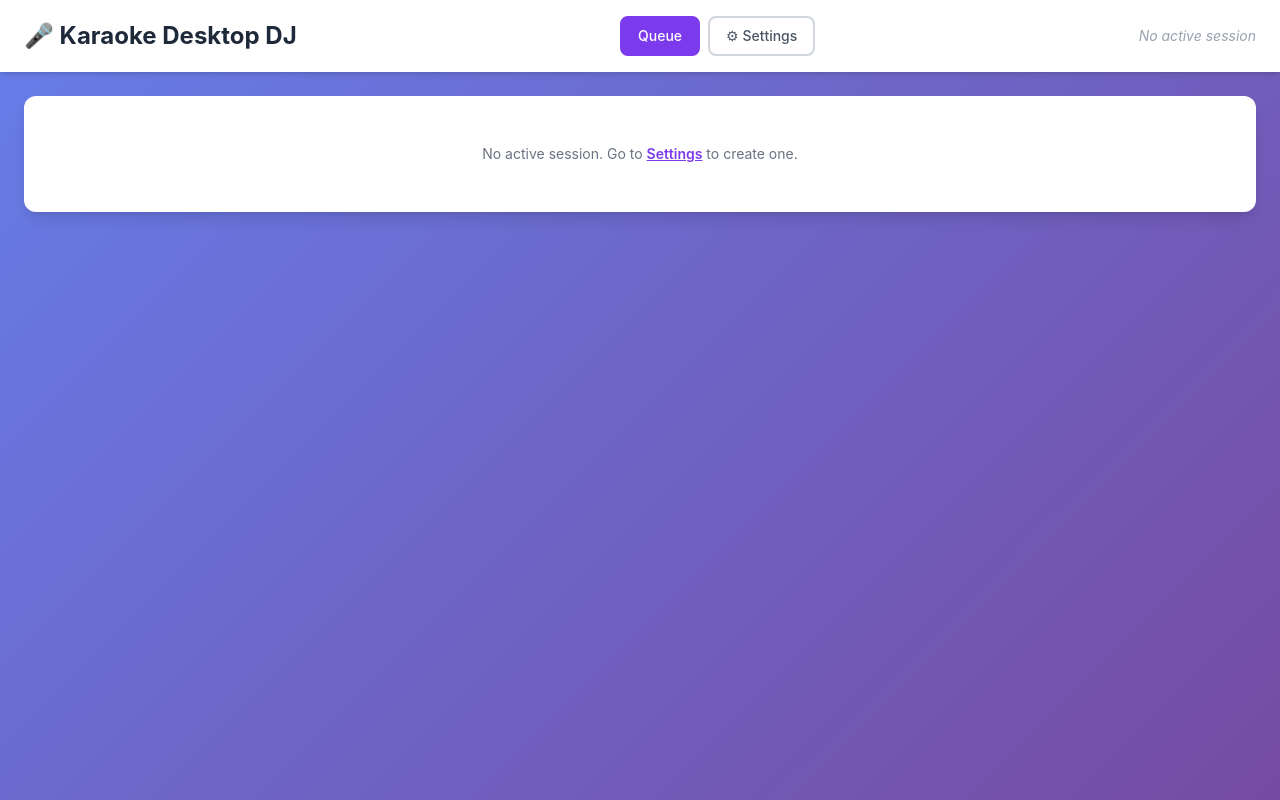
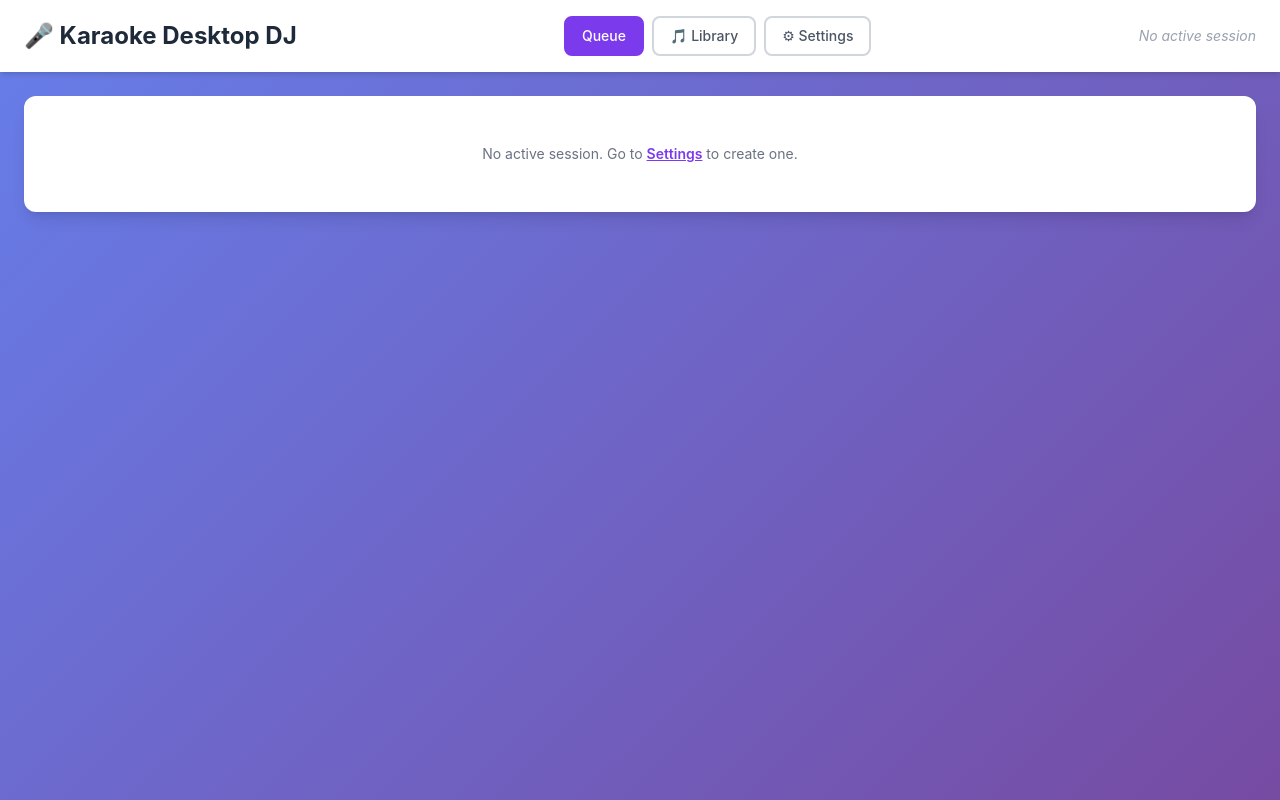
Before and after one commit to sabrina-stangler/karaoke-app, a React (Vite) app in the folder desktop-dj/: page / in a window 1280 px wide. Built offline with nearby package versions, Linux system fonts and the light colour scheme.

Commit message:
Moved Music Library to it's own tab

```diff
--- a/desktop-dj/src/App.tsx
+++ b/desktop-dj/src/App.tsx
@@ -1,17 +1,21 @@
-import { useState, useEffect } from 'react';
-import { SessionManager } from './components/SessionManager';
-import { MusicLibrary } from './components/MusicLibrary';
-import { QueueDisplay } from './components/QueueDisplay';
-import { wsService } from './websocket';
-import { Session } from './types';
+import { useState, useEffect } from "react";
+import { SessionManager } from "./components/SessionManager";
+import { MusicLibrary } from "./components/MusicLibrary";
+import { QueueDisplay } from "./components/QueueDisplay";
+import { wsService } from "./websocket";
+import { Session } from "./types";
 
-const tabBase = 'px-4 py-2 rounded-lg border-2 text-sm font-medium cursor-pointer transition-all';
-const tabActive = 'bg-[#7c3aed] border-[#7c3aed] text-white';
-const tabInactive = 'border-gray-300 bg-transparent text-gray-600 hover:border-[#7c3aed] hover:text-[#7c3aed]';
+const tabBase =
+  "px-4 py-2 rounded-lg border-2 text-sm font-medium cursor-pointer transition-all";
+const tabActive = "bg-[#7c3aed] border-[#7c3aed] text-white";
+const tabInactive =
+  "border-gray-300 bg-transparent text-gray-600 hover:border-[#7c3aed] hover:text-[#7c3aed]";
 
 function App() {
   const [session, setSession] = useState<Session | null>(null);
-  const [activeTab, setActiveTab] = useState<'queue' | 'settings'>('queue');
+  const [activeTab, setActiveTab] = useState<"queue" | "settings" | "library">(
+    "queue",
+  );
 
   // Setup WebSocket event handlers
   useEffect(() => {
@@ -38,17 +42,25 @@ function App() {
     <div className="min-h-screen flex flex-col">
       <header className="bg-white shadow-md px-6 py-4">
         <div className="max-w-7xl mx-auto flex justify-between items-center flex-wrap gap-4">
-          <h1 className="text-2xl font-bold text-gray-800 m-0">🎤 Karaoke Desktop DJ</h1>
+          <h1 className="text-2xl font-bold text-gray-800 m-0">
+            🎤 Karaoke Desktop DJ
+          </h1>
           <div className="flex gap-2">
             <button
-              className={`${tabBase} ${activeTab === 'queue' ? tabActive : tabInactive}`}
-              onClick={() => setActiveTab('queue')}
+              className={`${tabBase} ${activeTab === "queue" ? tabActive : tabInactive}`}
+              onClick={() => setActiveTab("queue")}
             >
               Queue
             </button>
             <button
-              className={`${tabBase} ${activeTab === 'settings' ? tabActive : tabInactive}`}
-              onClick={() => setActiveTab('settings')}
+              className={`${tabBase} ${activeTab === "library" ? tabActive : tabInactive}`}
+              onClick={() => setActiveTab("library")}
+            >
+              🎵 Library
+            </button>
+            <button
+              className={`${tabBase} ${activeTab === "settings" ? tabActive : tabInactive}`}
+              onClick={() => setActiveTab("settings")}
             >
               ⚙ Settings
             </button>
@@ -58,7 +70,10 @@ function App() {
               <>
                 {session.dj_name && (
                   <span className="text-sm text-gray-500">
-                    DJ: <span className="font-semibold text-gray-700">{session.dj_name}</span>
+                    DJ:{" "}
+                    <span className="font-semibold text-gray-700">
+                      {session.dj_name}
+                    </span>
                   </span>
                 )}
                 <span className="px-3 py-1.5 rounded bg-[#7c3aed] text-white font-mono font-bold text-base tracking-widest">
@@ -66,26 +81,45 @@ function App() {
                 </span>
               </>
             ) : (
-              <span className="text-sm text-gray-400 italic">No active session</span>
+              <span className="text-sm text-gray-400 italic">
+                No active session
+              </span>
             )}
           </div>
         </div>
       </header>
 
       <main className="flex-1 p-6 overflow-auto">
-        {activeTab === 'queue' ? (
+        {activeTab === "queue" ? (
           <div className="max-w-7xl mx-auto">
             {session ? (
               <QueueDisplay sessionId={session.id} />
             ) : (
               <div className="bg-white rounded-xl p-12 text-center text-gray-500 text-sm shadow-lg">
-                No active session. Go to{' '}
+                No active session. Go to{" "}
                 <button
                   className="bg-transparent border-0 text-[#7c3aed] font-semibold cursor-pointer underline p-0 text-sm"
-                  onClick={() => setActiveTab('settings')}
+                  onClick={() => setActiveTab("settings")}
                 >
                   Settings
-                </button>{' '}
+                </button>{" "}
+                to create one.
+              </div>
+            )}
+          </div>
+        ) : activeTab === "library" ? (
+          <div className="max-w-7xl mx-auto">
+            {session ? (
+              <MusicLibrary sessionId={session.id} />
+            ) : (
+              <div className="bg-white rounded-xl p-12 text-center text-gray-500 text-sm shadow-lg">
+                No active session. Go to{" "}
+                <button
+                  className="bg-transparent border-0 text-[#7c3aed] font-semibold cursor-pointer underline p-0 text-sm"
+                  onClick={() => setActiveTab("settings")}
+                >
+                  Settings
+                </button>{" "}
                 to create one.
               </div>
             )}
@@ -97,7 +131,6 @@ function App() {
               onSessionCreated={handleSessionCreated}
               onSessionEnded={handleSessionEnded}
             />
-            {session && <MusicLibrary sessionId={session.id} />}
           </div>
         )}
       </main>
```
